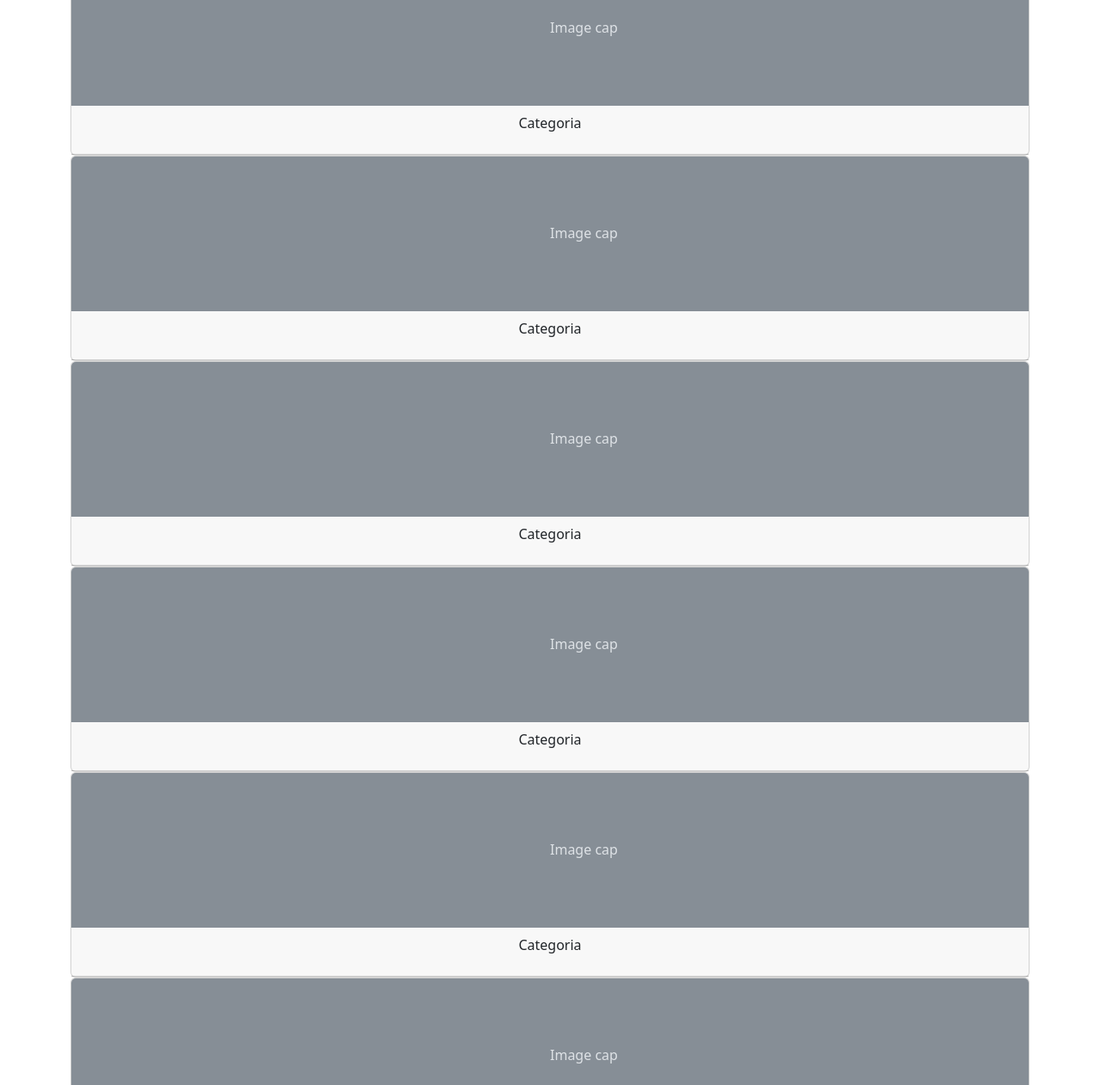
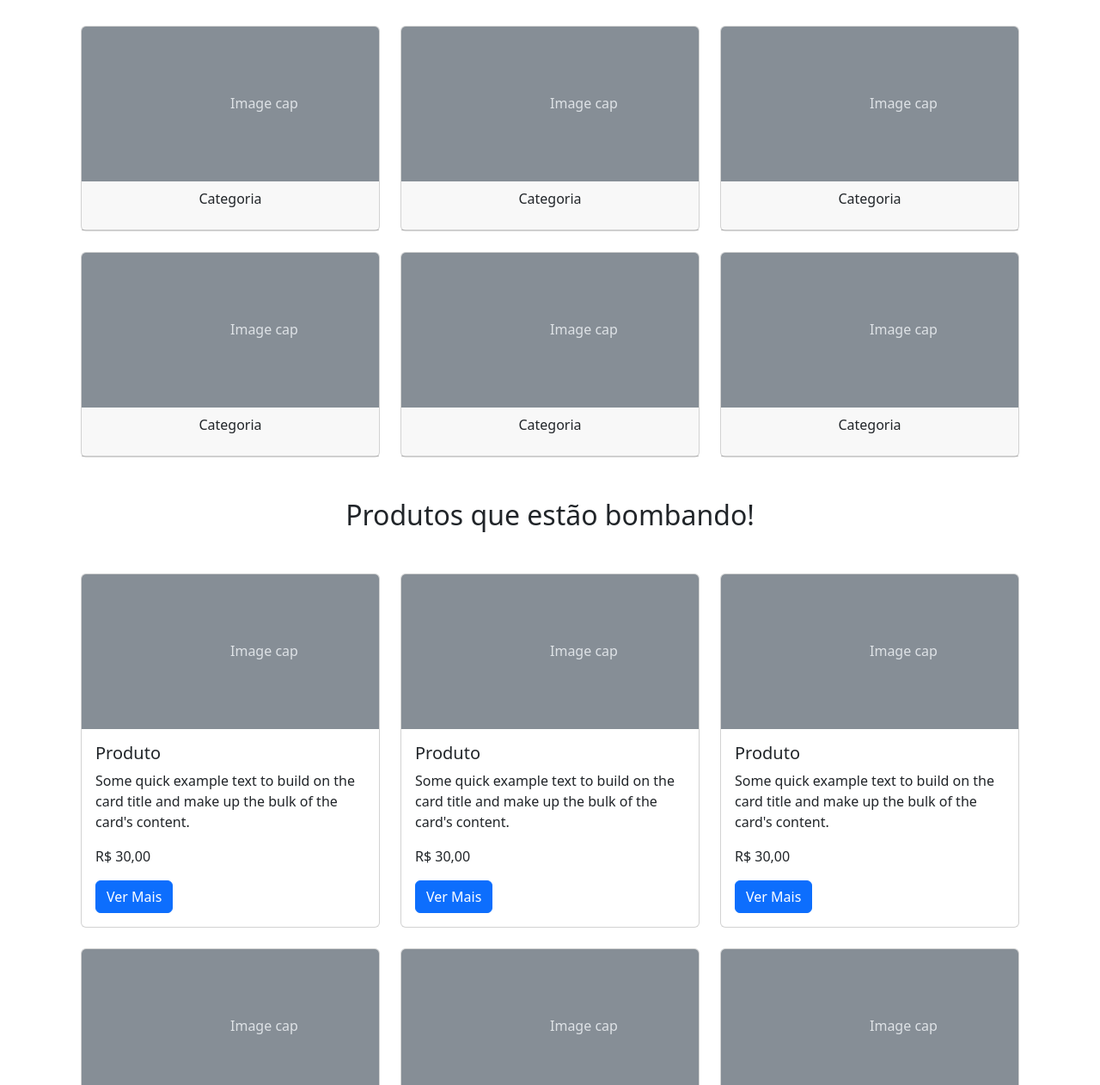
Before and after one commit to maleixorm/meteora-bootstrap, a plain HTML site: page index.html in a window 1280 px wide. Shown: the part 530-1792 px from the top of the page at 86% size. Drawn offline with nearby package versions, Linux system fonts and the light colour scheme.

Commit message:
Breakpoints e Grid no Bootstrap

```diff
--- a/index.html
+++ b/index.html
@@ -8,7 +8,7 @@
 </head>
 <body>
     <header>
-        <nav class="navbar navbar-expand-lg bg-dark border-bottom border-body" data-bs-theme="dark">
+        <nav class="navbar navbar-expand-md bg-dark border-bottom border-body" data-bs-theme="dark">
             <div class="container-fluid">
               <a class="navbar-brand" href="#">
                 <img src="/src/img/Mobile/Logo mobile.png" alt="Logo Meteora">
@@ -17,7 +17,7 @@
                 <span class="navbar-toggler-icon"></span>
               </button>
               <div class="collapse navbar-collapse" id="navbarSupportedContent">
-                <ul class="navbar-nav me-auto mb-2 mb-lg-0">
+                <ul class="navbar-nav me-auto">
                   <li class="nav-item">
                     <a class="nav-link active" aria-current="page" href="#">Home</a>
                   </li>
@@ -81,50 +81,63 @@
               </div>
         </section>
 
-        <h2 class="text-center">Busque por categoria:</h2>
+        <h2 class="text-center m-5">Busque por categoria:</h2>
 
-        <section class="categoria container">
+        <section class="categoria container row mx-auto g-4">
+          <article class="col-6 col-md-4 col-xxl-2">
             <div class="card">
               <svg class="bd-placeholder-img card-img-top" width="100%" height="180" xmlns="http://www.w3.org/2000/svg" role="img" aria-label="Placeholder: Image cap" preserveAspectRatio="xMidYMid slice" focusable="false"><title>Placeholder</title><rect width="100%" height="100%" fill="#868e96"></rect><text x="50%" y="50%" fill="#dee2e6" dy=".3em">Image cap</text></svg>
               <div class="card-header">
                 <p class="text-center">Categoria</p>
               </div>
             </div>
+          </article>
+          <article class="col-6 col-md-4 col-xxl-2">
             <div class="card">
               <svg class="bd-placeholder-img card-img-top" width="100%" height="180" xmlns="http://www.w3.org/2000/svg" role="img" aria-label="Placeholder: Image cap" preserveAspectRatio="xMidYMid slice" focusable="false"><title>Placeholder</title><rect width="100%" height="100%" fill="#868e96"></rect><text x="50%" y="50%" fill="#dee2e6" dy=".3em">Image cap</text></svg>
               <div class="card-header">
                 <p class="text-center">Categoria</p>
               </div>
             </div>
+          </article>
+          <article class="col-6 col-md-4 col-xxl-2">
             <div class="card">
               <svg class="bd-placeholder-img card-img-top" width="100%" height="180" xmlns="http://www.w3.org/2000/svg" role="img" aria-label="Placeholder: Image cap" preserveAspectRatio="xMidYMid slice" focusable="false"><title>Placeholder</title><rect width="100%" height="100%" fill="#868e96"></rect><text x="50%" y="50%" fill="#dee2e6" dy=".3em">Image cap</text></svg>
               <div class="card-header">
                 <p class="text-center">Categoria</p>
               </div>
             </div>
+          </article>
+          <article class="col-6 col-md-4 col-xxl-2">
             <div class="card">
               <svg class="bd-placeholder-img card-img-top" width="100%" height="180" xmlns="http://www.w3.org/2000/svg" role="img" aria-label="Placeholder: Image cap" preserveAspectRatio="xMidYMid slice" focusable="false"><title>Placeholder</title><rect width="100%" height="100%" fill="#868e96"></rect><text x="50%" y="50%" fill="#dee2e6" dy=".3em">Image cap</text></svg>
               <div class="card-header">
                 <p class="text-center">Categoria</p>
               </div>
             </div>
+          </article>
+          <article class="col-6 col-md-4 col-xxl-2">
             <div class="card">
               <svg class="bd-placeholder-img card-img-top" width="100%" height="180" xmlns="http://www.w3.org/2000/svg" role="img" aria-label="Placeholder: Image cap" preserveAspectRatio="xMidYMid slice" focusable="false"><title>Placeholder</title><rect width="100%" height="100%" fill="#868e96"></rect><text x="50%" y="50%" fill="#dee2e6" dy=".3em">Image cap</text></svg>
               <div class="card-header">
                 <p class="text-center">Categoria</p>
               </div>
             </div>
+          </article>
+          <article class="col-6 col-md-4 col-xxl-2">
             <div class="card">
               <svg class="bd-placeholder-img card-img-top" width="100%" height="180" xmlns="http://www.w3.org/2000/svg" role="img" aria-label="Placeholder: Image cap" preserveAspectRatio="xMidYMid slice" focusable="false"><title>Placeholder</title><rect width="100%" height="100%" fill="#868e96"></rect><text x="50%" y="50%" fill="#dee2e6" dy=".3em">Image cap</text></svg>
               <div class="card-header">
                 <p class="text-center">Categoria</p>
               </div>
             </div>
+          </article>
         </section>
 
-        <h2 class="text-center">Produtos que estão bombando!</h2>
+        <h2 class="text-center m-5">Produtos que estão bombando!</h2>
 
-        <section class="produtos container">
+        <section class="produtos container row mx-auto g-4">
+          <article class="col-12 col-md-6 col-xl-4">
             <div class="card">
               <svg class="bd-placeholder-img card-img-top" width="100%" height="180" xmlns="http://www.w3.org/2000/svg" role="img" aria-label="Placeholder: Image cap" preserveAspectRatio="xMidYMid slice" focusable="false"><title>Placeholder</title><rect width="100%" height="100%" fill="#868e96"></rect><text x="50%" y="50%" fill="#dee2e6" dy=".3em">Image cap</text></svg>
               <div class="card-body">
@@ -134,6 +147,8 @@
                 <a href="#" class="btn btn-primary">Ver Mais</a>
               </div>
             </div>
+          </article>
+          <article class="col-12 col-md-6 col-xl-4">
             <div class="card">
               <svg class="bd-placeholder-img card-img-top" width="100%" height="180" xmlns="http://www.w3.org/2000/svg" role="img" aria-label="Placeholder: Image cap" preserveAspectRatio="xMidYMid slice" focusable="false"><title>Placeholder</title><rect width="100%" height="100%" fill="#868e96"></rect><text x="50%" y="50%" fill="#dee2e6" dy=".3em">Image cap</text></svg>
               <div class="card-body">
@@ -143,6 +158,8 @@
                 <a href="#" class="btn btn-primary">Ver Mais</a>
               </div>
             </div>
+          </article>
+          <article class="col-12 col-md-6 col-xl-4">
             <div class="card">
               <svg class="bd-placeholder-img card-img-top" width="100%" height="180" xmlns="http://www.w3.org/2000/svg" role="img" aria-label="Placeholder: Image cap" preserveAspectRatio="xMidYMid slice" focusable="false"><title>Placeholder</title><rect width="100%" height="100%" fill="#868e96"></rect><text x="50%" y="50%" fill="#dee2e6" dy=".3em">Image cap</text></svg>
               <div class="card-body">
@@ -152,6 +169,8 @@
                 <a href="#" class="btn btn-primary">Ver Mais</a>
               </div>
             </div>
+          </article>
+          <article class="col-12 col-md-6 col-xl-4">
             <div class="card">
               <svg class="bd-placeholder-img card-img-top" width="100%" height="180" xmlns="http://www.w3.org/2000/svg" role="img" aria-label="Placeholder: Image cap" preserveAspectRatio="xMidYMid slice" focusable="false"><title>Placeholder</title><rect width="100%" height="100%" fill="#868e96"></rect><text x="50%" y="50%" fill="#dee2e6" dy=".3em">Image cap</text></svg>
               <div class="card-body">
@@ -161,6 +180,8 @@
                 <a href="#" class="btn btn-primary">Ver Mais</a>
               </div>
             </div>
+          </article>
+          <article class="col-12 col-md-6 col-xl-4">
             <div class="card">
               <svg class="bd-placeholder-img card-img-top" width="100%" height="180" xmlns="http://www.w3.org/2000/svg" role="img" aria-label="Placeholder: Image cap" preserveAspectRatio="xMidYMid slice" focusable="false"><title>Placeholder</title><rect width="100%" height="100%" fill="#868e96"></rect><text x="50%" y="50%" fill="#dee2e6" dy=".3em">Image cap</text></svg>
               <div class="card-body">
@@ -170,6 +191,8 @@
                 <a href="#" class="btn btn-primary">Ver Mais</a>
               </div>
             </div>
+          </article>
+          <article class="col-12 col-md-6 col-xl-4">
             <div class="card">
               <svg class="bd-placeholder-img card-img-top" width="100%" height="180" xmlns="http://www.w3.org/2000/svg" role="img" aria-label="Placeholder: Image cap" preserveAspectRatio="xMidYMid slice" focusable="false"><title>Placeholder</title><rect width="100%" height="100%" fill="#868e96"></rect><text x="50%" y="50%" fill="#dee2e6" dy=".3em">Image cap</text></svg>
               <div class="card-body">
@@ -179,6 +202,7 @@
                 <a href="#" class="btn btn-primary">Ver Mais</a>
               </div>
             </div>
+          </article>
         </section>
     </main>
 
```
Lines whose indentation alone changed are shown as unchanged.
